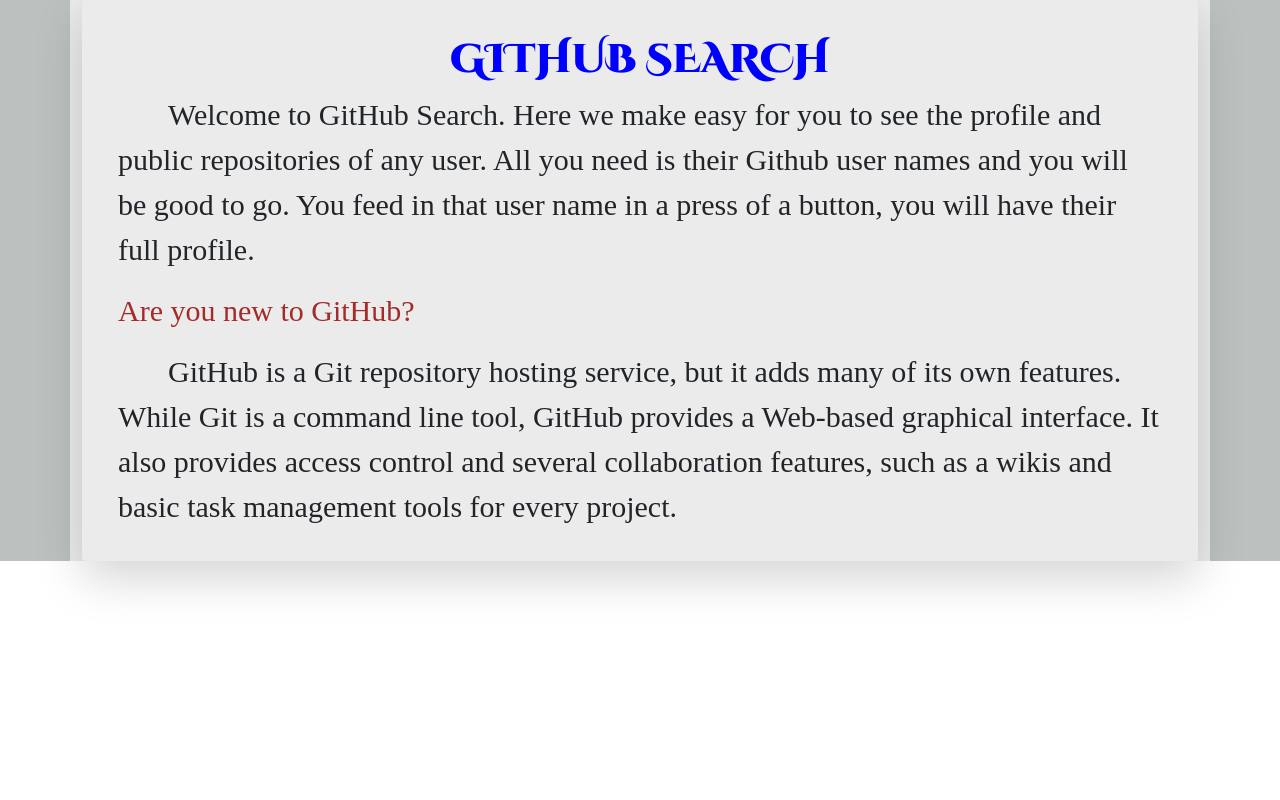
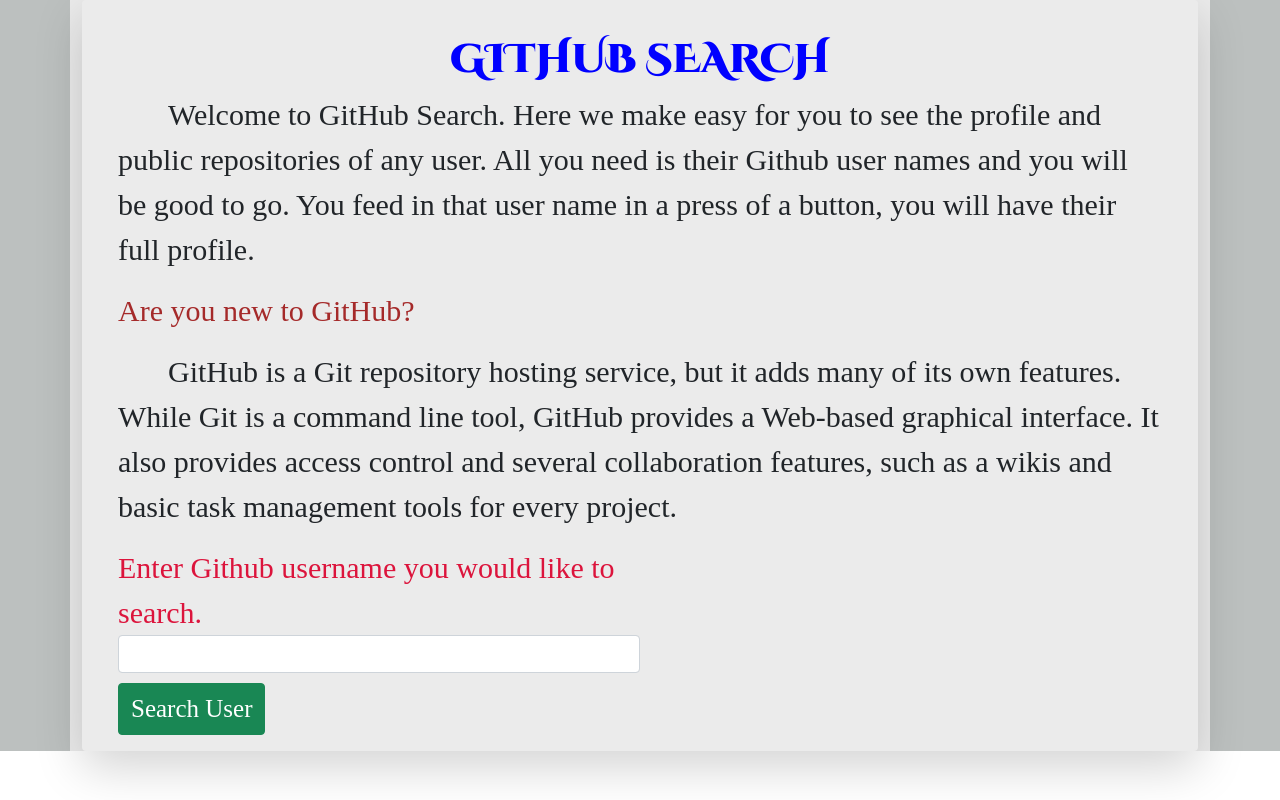
Before and after one commit to Vitalis-Kirui/Github-Search-Angular-IP, an Angular app: page / in a window 1280 px wide. Built offline with nearby package versions, Linux system fonts and the light colour scheme; a web font is replaced by a local one.

Commit message:
pushing the nesting form html code

```diff
--- a/src/app/landing-page/landing-page.component.html
+++ b/src/app/landing-page/landing-page.component.html
@@ -39,6 +39,11 @@
                 GitHub provides a Web-based graphical interface. It also provides access control and several collaboration features,
                 such as a wikis and basic task management tools for every project.</p>
 
+                <!-- Nesting form from form component -->
+                <div>
+                    <app-search-form></app-search-form>
+                </div>
+
             </div>
 
         </div>
```
